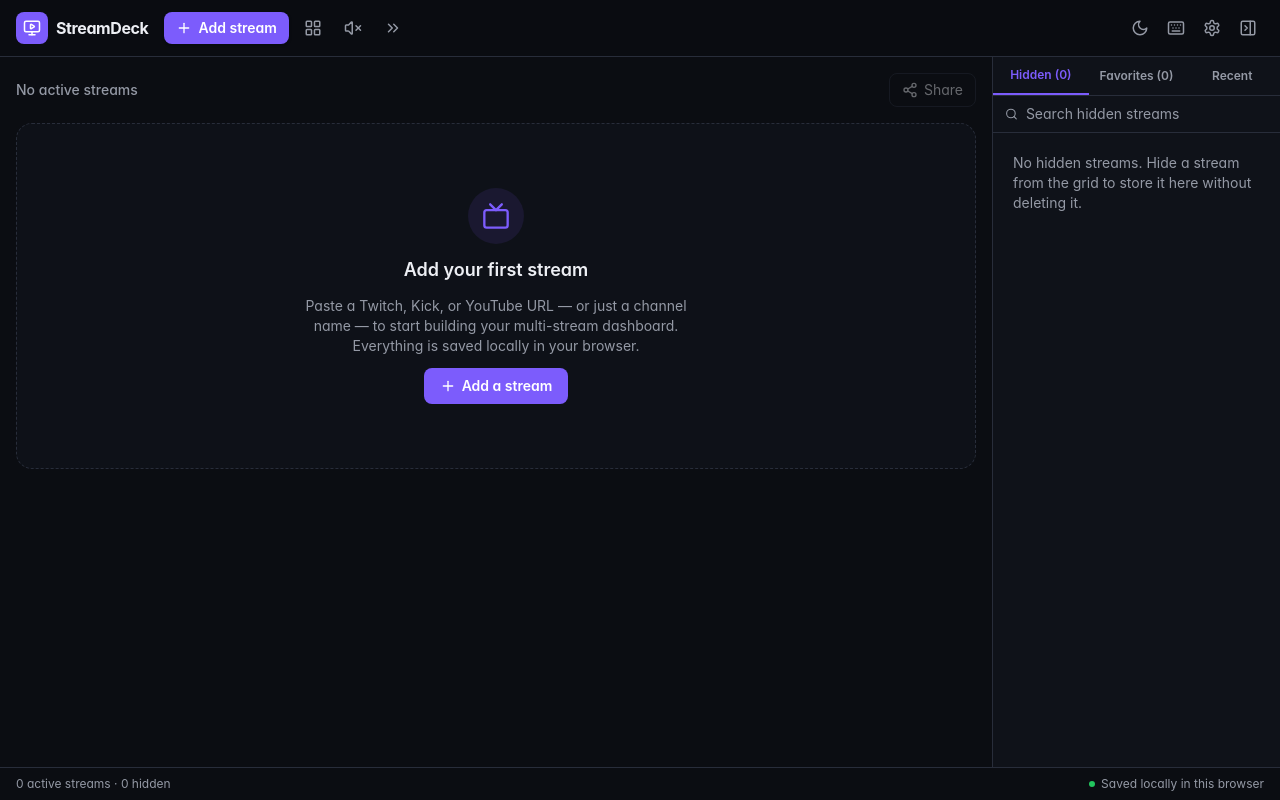
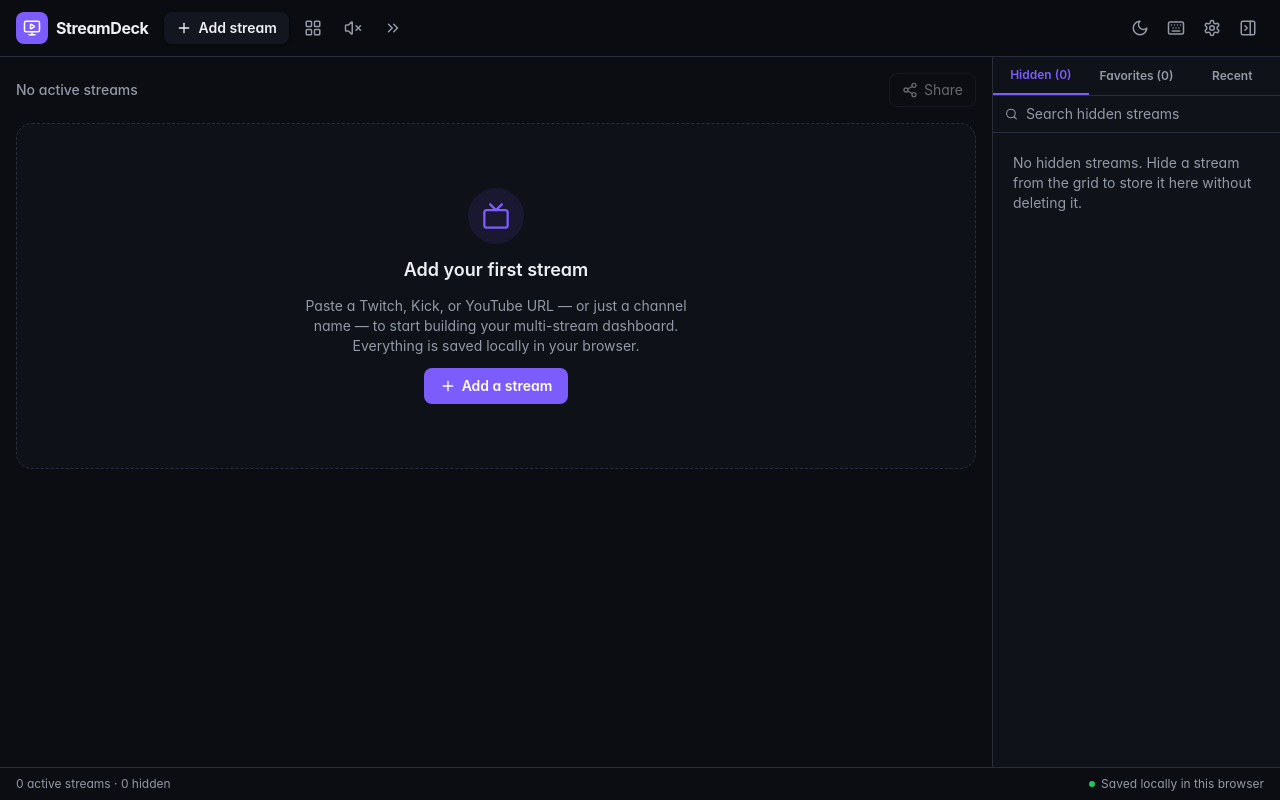
Before and after one commit to welshman/streamdeck, a React (Vite) app: page / in a window 1280 px wide. Built offline with nearby package versions, Linux system fonts and the light colour scheme.

Commit message:
Change Add stream button background to match neutral icon-button color

```diff
--- a/src/components/layout/Navbar.tsx
+++ b/src/components/layout/Navbar.tsx
@@ -89,7 +89,7 @@
         <button
           type="button"
           onClick={onAddStream}
-          className="inline-flex items-center gap-1.5 rounded-lg bg-accent px-3 py-1.5 text-sm font-semibold text-white shadow-card hover:bg-accent-hover focus-visible:outline focus-visible:outline-2 focus-visible:outline-accent focus-visible:outline-offset-2"
+          className="inline-flex items-center gap-1.5 rounded-lg bg-surface-raised px-3 py-1.5 text-sm font-semibold text-text shadow-card hover:bg-surface focus-visible:outline focus-visible:outline-2 focus-visible:outline-accent focus-visible:outline-offset-2"
         >
           <Plus className="h-4 w-4" aria-hidden="true" />
           <span className="hidden sm:inline">Add stream</span>
@@ -123,7 +123,7 @@
                   }}
                   className={cx(
                     'flex w-full items-center gap-2.5 rounded-lg px-2.5 py-2 text-left text-sm hover:bg-surface',
-                    layout === id ? 'bg-accent/10 text-accent' : 'text-text',
+                    layout === id ? 'bg-accent/10 text-accent' : 'text-text'
                   )}
                 >
                   <Icon className="h-4 w-4" aria-hidden="true" />
@@ -140,7 +140,9 @@
           </IconButton>
         </Tooltip>
 
-        <Tooltip content={allControlsCollapsed ? 'Expand all card controls' : 'Collapse all card controls'}>
+        <Tooltip
+          content={allControlsCollapsed ? 'Expand all card controls' : 'Collapse all card controls'}
+        >
           <IconButton
             label={allControlsCollapsed ? 'Expand all card controls' : 'Collapse all card controls'}
             onClick={onToggleAllControlsCollapsed}
@@ -190,7 +192,7 @@
                     }}
                     className={cx(
                       'flex w-full items-center gap-2.5 rounded-lg px-2.5 py-2 text-left text-sm hover:bg-surface',
-                      theme === id ? 'bg-accent/10 text-accent' : 'text-text',
+                      theme === id ? 'bg-accent/10 text-accent' : 'text-text'
                     )}
                   >
                     <Icon className="h-4 w-4" aria-hidden="true" />
```
